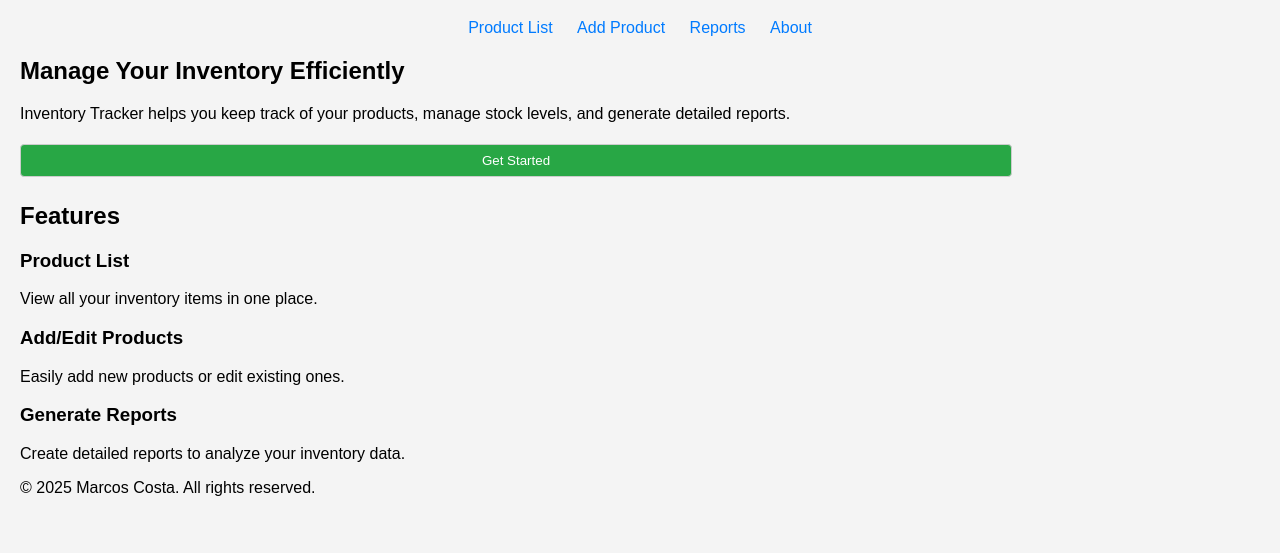
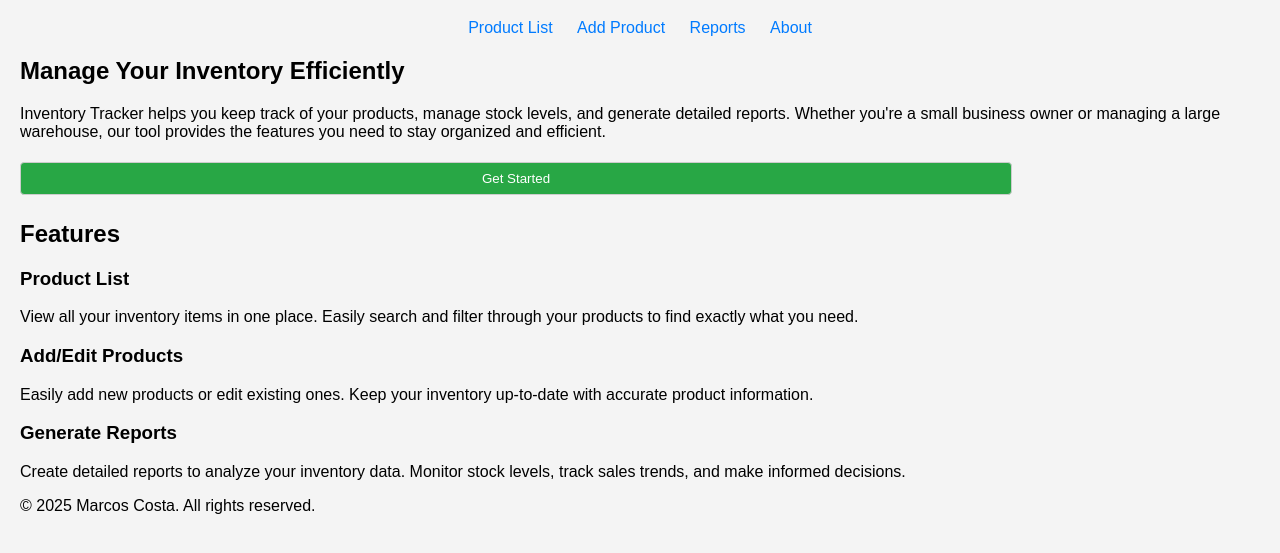
Before and after one commit to MarcosCGoenaga/inventory-app, a plain HTML site: page index.html in a window 1280 px wide. Shown: the part 61-614 px from the top of the page. Drawn offline with Linux system fonts and the light colour scheme.

Commit message:
Update index.html

```diff
--- a/index.html
+++ b/index.html
@@ -19,22 +19,22 @@
     <main>
         <section class="intro">
             <h2>Manage Your Inventory Efficiently</h2>
-            <p>Inventory Tracker helps you keep track of your products, manage stock levels, and generate detailed reports.</p>
+            <p>Inventory Tracker helps you keep track of your products, manage stock levels, and generate detailed reports. Whether you're a small business owner or managing a large warehouse, our tool provides the features you need to stay organized and efficient.</p>
             <button onclick="location.href='products.html'">Get Started</button>
         </section>
         <section class="features">
             <h2>Features</h2>
             <div class="feature">
                 <h3>Product List</h3>
-                <p>View all your inventory items in one place.</p>
+                <p>View all your inventory items in one place. Easily search and filter through your products to find exactly what you need.</p>
             </div>
             <div class="feature">
                 <h3>Add/Edit Products</h3>
-                <p>Easily add new products or edit existing ones.</p>
+                <p>Easily add new products or edit existing ones. Keep your inventory up-to-date with accurate product information.</p>
             </div>
             <div class="feature">
                 <h3>Generate Reports</h3>
-                <p>Create detailed reports to analyze your inventory data.</p>
+                <p>Create detailed reports to analyze your inventory data. Monitor stock levels, track sales trends, and make informed decisions.</p>
             </div>
         </section>
     </main>
```
